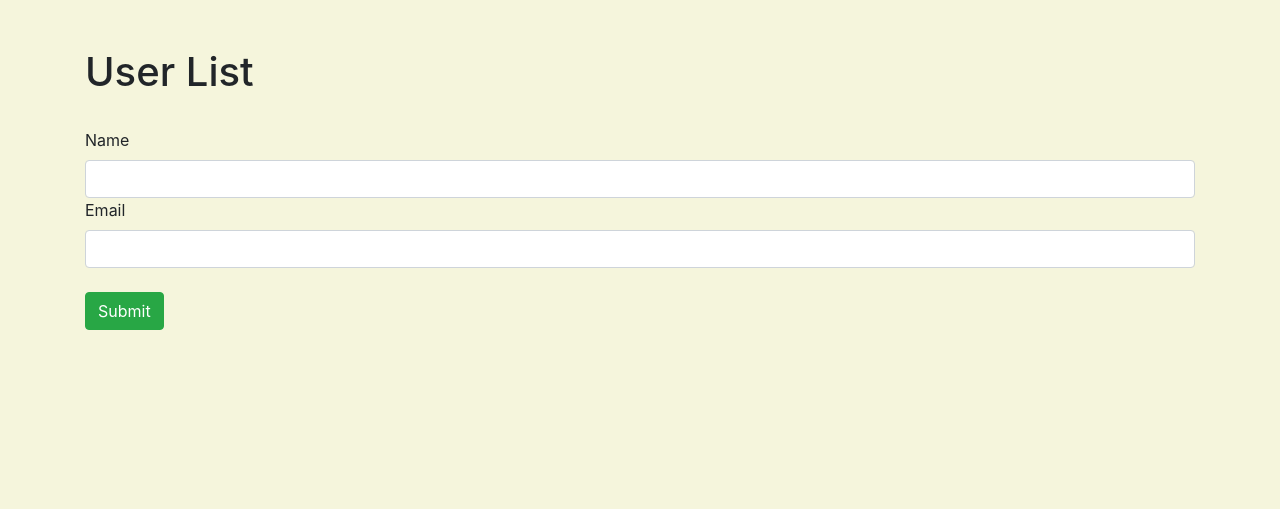
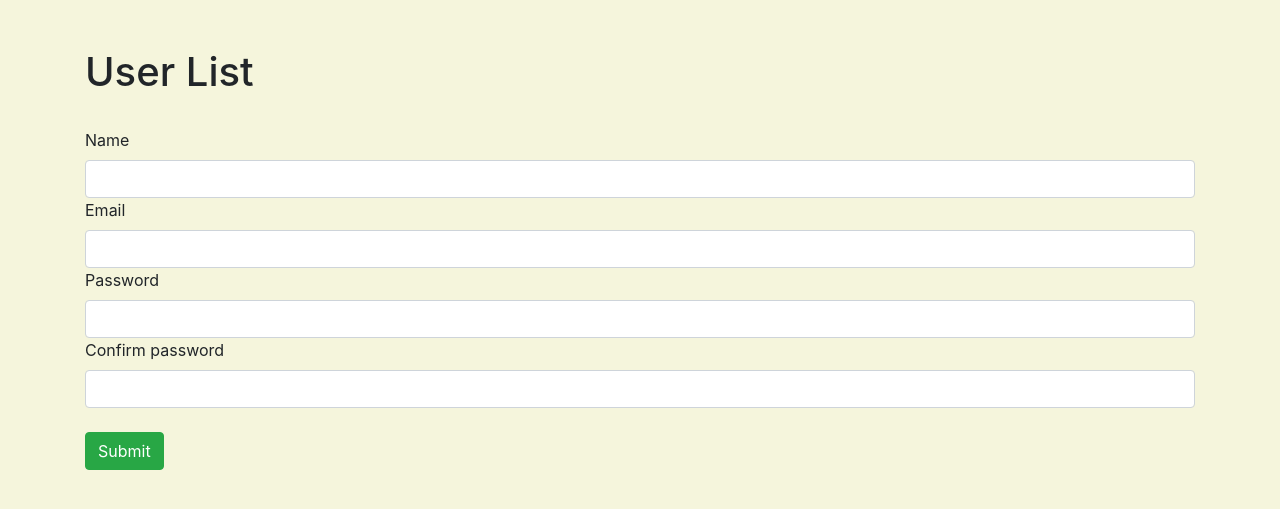
Before and after one commit to SaberHardy/BlogProject, a Flask app: page /user/add in a window 1280 px wide. Shown: the part 56-565 px from the top of the page. Run offline with Flask 3, Linux system fonts and the light colour scheme; some libraries are stand-ins or nearby versions.

Commit message:
hash password

```diff
--- a/BlogProject/forms.py
+++ b/BlogProject/forms.py
@@ -1,9 +1,11 @@
 from flask_wtf import FlaskForm
-from wtforms import StringField, SubmitField
+from wtforms import StringField, SubmitField, PasswordField
 from wtforms.validators import DataRequired
 
 
 class UserForm(FlaskForm):
     name = StringField("Name", validators=[DataRequired()])
     email = StringField("Email", validators=[DataRequired()])
+    password_hash = PasswordField("Password", validators=[DataRequired()])
+    password_hash2 = PasswordField("Confirm password", validators=[DataRequired()])
     submit = SubmitField("Submit")
--- a/BlogProject/main.py
+++ b/BlogProject/main.py
@@ -2,6 +2,7 @@ from flask import Flask, render_template, flash, request, redirect, url_for
 from models import UsersModel, db
 from forms import UserForm
 from secret_staff import SECRET_STAFF
+from flask_migrate import Migrate
 
 app = Flask(__name__, template_folder='templates')  # static_folder='static')
 
@@ -15,6 +16,8 @@ app.config["SQLALCHEMY_DATABASE_URI"] = SECRET_STAFF
 
 db.init_app(app)
 
+migrate = Migrate(app, db)
+
 
 @app.route('/user/add', methods=["Post", "Get"])
 def add_user():
@@ -24,13 +27,16 @@ def add_user():
     if form.validate_on_submit():
         user = UsersModel.query.filter_by(email=form.email.data).first()
         if user is None:
-            user = UsersModel(name=form.name.data, email=form.email.data)
+            user = UsersModel(name=form.name.data,
+                              email=form.email.data,
+                              password_hash=form.password_hash.data)
             db.session.add(user)
             db.session.commit()
 
         name = form.name.data
         form.name.data = ''
         form.email.data = ''
+        form.password_hash.data = ''
         flash("User added")
 
     all_users = UsersModel.query.order_by(UsersModel.date_added)
@@ -81,6 +87,7 @@ def update_user(id):
     if request.method == 'POST':
         user_to_update.name = request.form['name']
         user_to_update.email = request.form['email']
+        user_to_update.password1 = request.form['password1']
 
         try:
             db.session.commit()
@@ -94,6 +101,7 @@ def update_user(id):
     else:
         form.name.data = user_to_update.name
         form.email.data = user_to_update.email
+        form.email.password1 = user_to_update.password1
         return render_template("update_user.html",
                                form=form,
                                user_to_update=user_to_update)
--- a/BlogProject/templates/add_user.html
+++ b/BlogProject/templates/add_user.html
@@ -19,6 +19,12 @@
 
         {{ form.email.label() }}
         {{ form.email(class="form-control") }}
+
+        {{ form.password_hash.label() }}
+        {{ form.password_hash(class="form-control") }}
+
+        {{ form.password_hash2.label() }}
+        {{ form.password_hash2(class="form-control") }}
 
         <br>
         {{ form.submit(class='btn btn-success') }}
```
Also changed, not shown: BlogProject/requirements.txt (+16 -165 lines), BlogProject/README.md.
